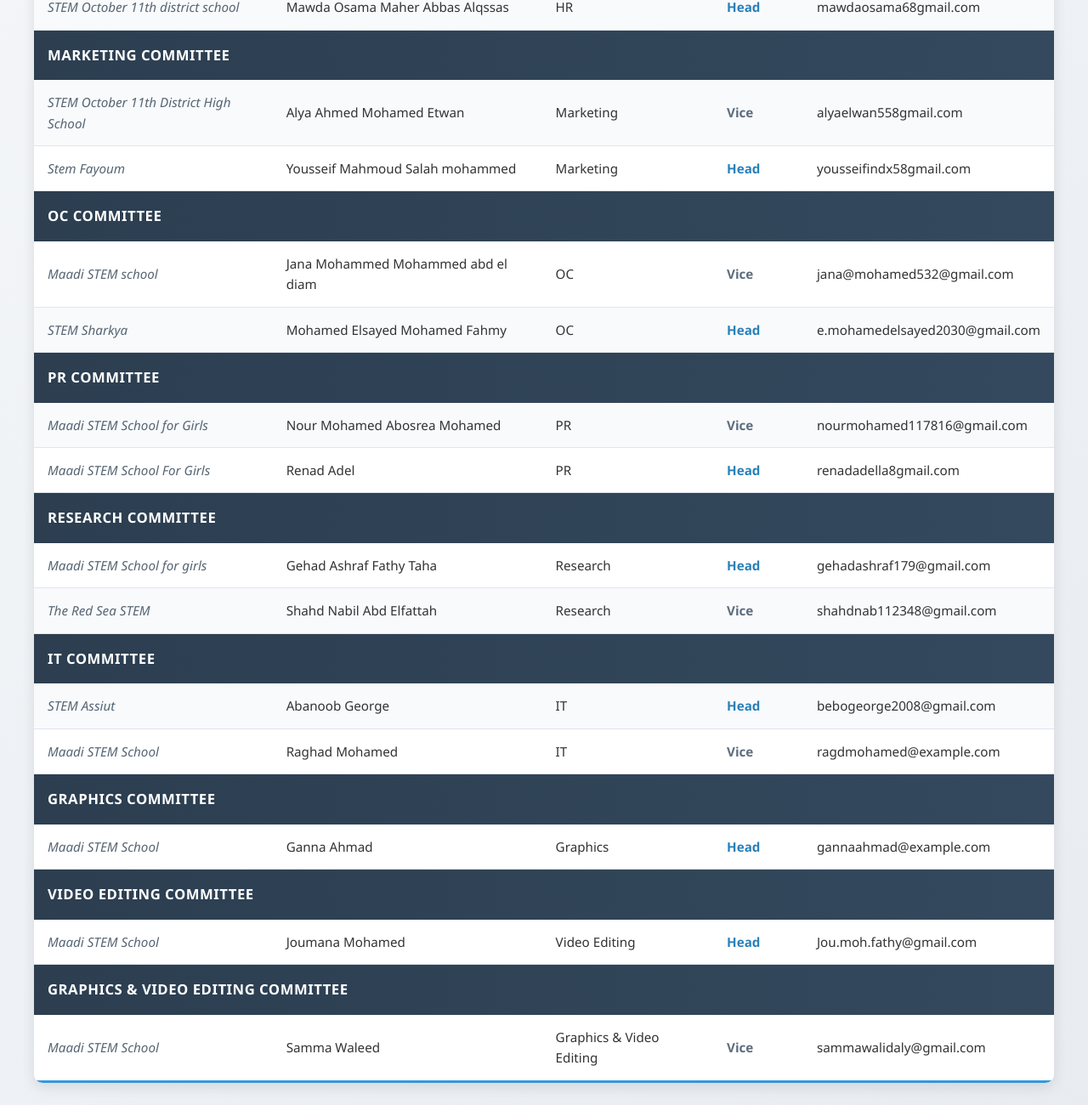
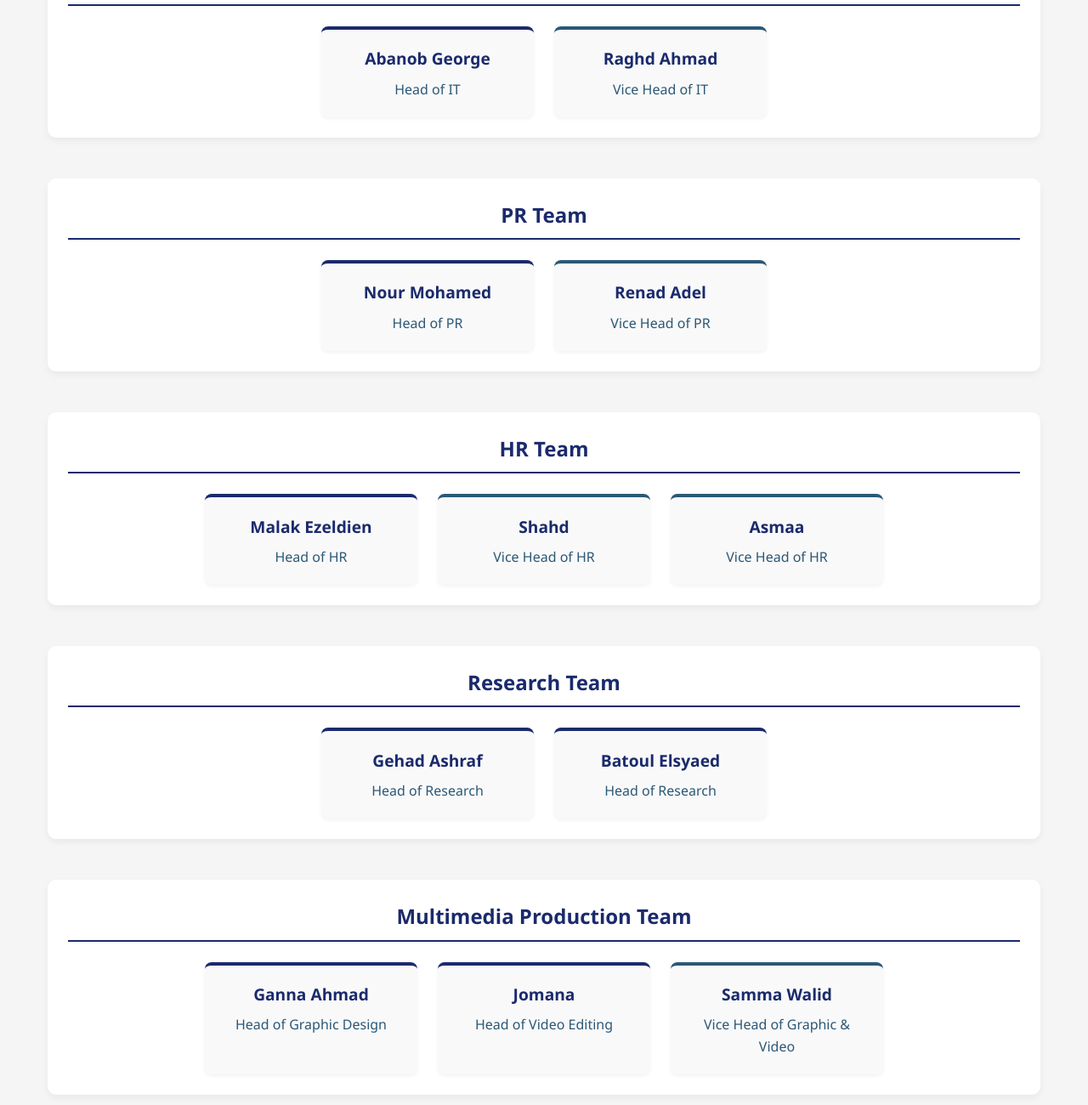
Before and after one commit to fatma170hussien/derct, a plain HTML site: page index.html in a window 1280 px wide. Shown: the part 539-1839 px from the top of the page at 85% size. Drawn offline with Linux system fonts and the light colour scheme.

Commit message:
Update index.html

```diff
--- a/index.html
+++ b/index.html
@@ -3,273 +3,273 @@
 <head>
     <meta charset="UTF-8">
     <meta name="viewport" content="width=device-width, initial-scale=1.0">
-    <title>Maadi MUN</title>
+    <title>Maadi MUN - Model United Nations</title>
     <style>
+        * {
+            margin: 0;
+            padding: 0;
+            box-sizing: border-box;
+            font-family: 'Segoe UI', Tahoma, Geneva, Verdana, sans-serif;
+        }
+
         body {
-            font-family: 'Segoe UI', Tahoma, Geneva, Verdana, sans-serif;
+            background-color: #f5f5f5;
+            color: #333;
             line-height: 1.6;
-            color: #333;
+        }
+
+        header {
+            background: linear-gradient(135deg, #1a2a6c, #2b5876);
+            color: white;
+            text-align: center;
+            padding: 2rem 1rem;
+            box-shadow: 0 4px 12px rgba(0, 0, 0, 0.1);
+        }
+
+        header h1 {
+            font-size: 2.5rem;
+            margin-bottom: 0.5rem;
+        }
+
+        header p {
+            font-size: 1.2rem;
+            max-width: 800px;
+            margin: 0 auto;
+        }
+
+        .container {
             max-width: 1200px;
             margin: 0 auto;
-            padding: 20px;
-            background: linear-gradient(135deg, #f5f7f9 0%, #e8ecf1 100%);
+            padding: 2rem 1rem;
         }
-        h1 {
+
+        .team-section {
+            margin-bottom: 3rem;
+            background: white;
+            border-radius: 10px;
+            padding: 1.5rem;
+            box-shadow: 0 4px 8px rgba(0, 0, 0, 0.05);
+        }
+
+        .team-header {
             text-align: center;
-            color: #2c3e50;
-            margin-bottom: 30px;
-            padding-bottom: 15px;
-            border-bottom: 3px solid #3498db;
-            text-shadow: 1px 1px 2px rgba(0,0,0,0.1);
+            margin-bottom: 1.5rem;
+            padding-bottom: 0.5rem;
+            border-bottom: 2px solid #1a2a6c;
+            color: #1a2a6c;
         }
-        table {
-            width: 100%;
-            border-collapse: collapse;
-            margin: 25px 0;
-            font-size: 0.95em;
-            box-shadow: 0 5px 15px rgba(0, 0, 0, 0.1);
-            background-color: #fff;
-            border-radius: 10px;
-            overflow: hidden;
+
+        .team-members {
+            display: flex;
+            flex-wrap: wrap;
+            justify-content: center;
+            gap: 1.5rem;
         }
-        thead tr {
-            background: linear-gradient(to right, #3498db, #2c3e50);
-            color: #ffffff;
-            text-align: left;
-            font-size: 1.05em;
+
+        .member-card {
+            background: #f9f9f9;
+            border-radius: 8px;
+            padding: 1.2rem;
+            width: 250px;
+            text-align: center;
+            transition: transform 0.3s ease, box-shadow 0.3s ease;
+            box-shadow: 0 2px 4px rgba(0, 0, 0, 0.05);
         }
-        th, td {
-            padding: 14px 16px;
-            border-bottom: 1px solid #e1e5eb;
+
+        .member-card:hover {
+            transform: translateY(-5px);
+            box-shadow: 0 8px 16px rgba(0, 0, 0, 0.1);
         }
-        tbody tr:nth-of-type(even) {
-            background-color: #f8fafc;
+
+        .member-card h3 {
+            color: #1a2a6c;
+            margin-bottom: 0.5rem;
+            font-size: 1.2rem;
         }
-        tbody tr:last-of-type {
-            border-bottom: 3px solid #3498db;
+
+        .member-card p {
+            color: #2b5876;
+            font-weight: 500;
         }
-        tbody tr:hover {
-            background-color: #e1f0fa;
-            transition: background-color 0.3s ease;
+
+        .head {
+            border-top: 4px solid #1a2a6c;
         }
-        .committee-header {
-            background: linear-gradient(to right, #2c3e50, #34495e);
+
+        .vice-head {
+            border-top: 4px solid #2b5876;
+        }
+
+        footer {
+            background: #1a2a6c;
             color: white;
-            font-weight: 800;
-            font-size: 1.1em;
-            text-transform: uppercase;
-            letter-spacing: 0.5px;
+            text-align: center;
+            padding: 1.5rem;
+            margin-top: 2rem;
         }
-        .committee-header td {
-            padding: 16px;
-            border-bottom: none;
-        }
-        .head {
-            font-weight: bold;
-            color: #2980b9;
-        }
-        .vice {
-            color: #5d6d7e;
-            font-weight: 600;
-        }
-        .school {
-            font-style: italic;
-            color: #566573;
-        }
+
         @media (max-width: 768px) {
-            table {
-                display: block;
-                overflow-x: auto;
+            .team-members {
+                gap: 1rem;
             }
-            th, td {
-                padding: 10px 12px;
+
+            .member-card {
+                width: 100%;
+                max-width: 300px;
+            }
+
+            header h1 {
+                font-size: 2rem;
             }
         }
     </style>
 </head>
 <body>
-    <h1>Maadi MUN</h1>
+    <header>
+        <h1>Maadi MUN</h1>
+        <p>Model United Nations - Organizational Team and Committee</p>
+    </header>
 
-    <table>
-        <thead>
-            <tr>
-                <th>School</th>
-                <th>Name</th>
-                <th>Committee</th>
-                <th>Position</th>
-                <th>Email</th>
-            </tr>
-        </thead>
-        <tbody>
-            <!-- Content Writing Committee -->
-            <tr class="committee-header">
-                <td colspan="5">Content Writing Committee</td>
-            </tr>
-            <tr>
-                <td class="school">STEM High School for Boys - 6 October</td>
-                <td>Adham Mohamed Sayed Ahmed</td>
-                <td>Content Writing</td>
-                <td class="head">Head</td>
-                <td>adhammohamed17709@gmail.com</td>
-            </tr>
-            <tr>
-                <td class="school">Maadi STEM School</td>
-                <td>Saja Nashaat</td>
-                <td>Content Writing</td>
-                <td class="vice">Vice Head</td>
-                <td>sajaalhassany55@gmail.com</td>
-            </tr>
+    <div class="container">
+        <section class="team-section">
+            <div class="team-header">
+                <h2>Content Writing Team</h2>
+            </div>
+            <div class="team-members">
+                <div class="member-card head">
+                    <h3>Adham Mohammed</h3>
+                    <p>Head of Content</p>
+                </div>
+                <div class="member-card vice-head">
+                    <h3>Saja</h3>
+                    <p>Vice Head of Content</p>
+                </div>
+            </div>
+        </section>
 
-            <!-- HR Committee -->
-            <tr class="committee-header">
-                <td colspan="5">HR Committee</td>
-            </tr>
-            <tr>
-                <td class="school">Obour STEM school</td>
-                <td>Asmaa Hassan Etaim</td>
-                <td>HR</td>
-                <td class="vice">Vice</td>
-                <td>asmaaetaim037@gmail.com</td>
-            </tr>
-            <tr>
-                <td class="school">STEM October 11th district school</td>
-                <td>Mawda Osama Maher Abbas Alqssas</td>
-                <td>HR</td>
-                <td class="head">Head</td>
-                <td>mawdaosama68gmail.com</td>
-            </tr>
+        <section class="team-section">
+            <div class="team-header">
+                <h2>IT Team</h2>
+            </div>
+            <div class="team-members">
+                <div class="member-card head">
+                    <h3>Abanob George</h3>
+                    <p>Head of IT</p>
+                </div>
+                <div class="member-card vice-head">
+                    <h3>Raghd Ahmad</h3>
+                    <p>Vice Head of IT</p>
+                </div>
+            </div>
+        </section>
 
-            <!-- Marketing Committee -->
-            <tr class="committee-header">
-                <td colspan="5">Marketing Committee</td>
-            </tr>
-            <tr>
-                <td class="school">STEM October 11th District High School</td>
-                <td>Alya Ahmed Mohamed Etwan</td>
-                <td>Marketing</td>
-                <td class="vice">Vice</td>
-                <td>alyaelwan558gmail.com</td>
-            </tr>
-            <tr>
-                <td class="school">Stem Fayoum</td>
-                <td>Yousseif Mahmoud Salah mohammed</td>
-                <td>Marketing</td>
-                <td class="head">Head</td>
-                <td>yousseifindx58gmail.com</td>
-            </tr>
+        <section class="team-section">
+            <div class="team-header">
+                <h2>PR Team</h2>
+            </div>
+            <div class="team-members">
+                <div class="member-card head">
+                    <h3>Nour Mohamed</h3>
+                    <p>Head of PR</p>
+                </div>
+                <div class="member-card vice-head">
+                    <h3>Renad Adel</h3>
+                    <p>Vice Head of PR</p>
+                </div>
+            </div>
+        </section>
 
-            <!-- OC Committee -->
-            <tr class="committee-header">
-                <td colspan="5">OC Committee</td>
-            </tr>
-            <tr>
-                <td class="school">Maadi STEM school</td>
-                <td>Jana Mohammed Mohammed abd el diam</td>
-                <td>OC</td>
-                <td class="vice">Vice</td>
-                <td>jana@mohamed532@gmail.com</td>
-            </tr>
-            <tr>
-                <td class="school">STEM Sharkya</td>
-                <td>Mohamed Elsayed Mohamed Fahmy</td>
-                <td>OC</td>
-                <td class="head">Head</td>
-                <td>e.mohamedelsayed2030@gmail.com</td>
-            </tr>
+        <section class="team-section">
+            <div class="team-header">
+                <h2>HR Team</h2>
+            </div>
+            <div class="team-members">
+                <div class="member-card head">
+                    <h3>Malak Ezeldien</h3>
+                    <p>Head of HR</p>
+                </div>
+                <div class="member-card vice-head">
+                    <h3>Shahd</h3>
+                    <p>Vice Head of HR</p>
+                </div>
+                <div class="member-card vice-head">
+                    <h3>Asmaa</h3>
+                    <p>Vice Head of HR</p>
+                </div>
+            </div>
+        </section>
 
-            <!-- PR Committee -->
-            <tr class="committee-header">
-                <td colspan="5">PR Committee</td>
-            </tr>
-            <tr>
-                <td class="school">Maadi STEM School for Girls</td>
-                <td>Nour Mohamed Abosrea Mohamed</td>
-                <td>PR</td>
-                <td class="vice">Vice</td>
-                <td>nourmohamed117816@gmail.com</td>
-            </tr>
-            <tr>
-                <td class="school">Maadi STEM School For Girls</td>
-                <td>Renad Adel</td>
-                <td>PR</td>
-                <td class="head">Head</td>
-                <td>renadadella8gmail.com</td>
-            </tr>
+        <section class="team-section">
+            <div class="team-header">
+                <h2>Research Team</h2>
+            </div>
+            <div class="team-members">
+                <div class="member-card head">
+                    <h3>Gehad Ashraf</h3>
+                    <p>Head of Research</p>
+                </div>
+                <div class="member-card head">
+                    <h3>Batoul Elsyaed</h3>
+                    <p>Head of Research</p>
+                </div>
+            </div>
+        </section>
 
-            <!-- Research Committee -->
-            <tr class="committee-header">
-                <td colspan="5">Research Committee</td>
-            </tr>
-            <tr>
-                <td class="school">Maadi STEM School for girls</td>
-                <td>Gehad Ashraf Fathy Taha</td>
-                <td>Research</td>
-                <td class="head">Head</td>
-                <td>gehadashraf179@gmail.com</td>
-            </tr>
-            <tr>
-                <td class="school">The Red Sea STEM</td>
-                <td>Shahd Nabil Abd Elfattah</td>
-                <td>Research</td>
-                <td class="vice">Vice</td>
-                <td>shahdnab112348@gmail.com</td>
-            </tr>
+        <section class="team-section">
+            <div class="team-header">
+                <h2>Multimedia Production Team</h2>
+            </div>
+            <div class="team-members">
+                <div class="member-card head">
+                    <h3>Ganna Ahmad</h3>
+                    <p>Head of Graphic Design</p>
+                </div>
+                <div class="member-card head">
+                    <h3>Jomana</h3>
+                    <p>Head of Video Editing</p>
+                </div>
+                <div class="member-card vice-head">
+                    <h3>Samma Walid</h3>
+                    <p>Vice Head of Graphic & Video</p>
+                </div>
+            </div>
+        </section>
 
-            <!-- IT Committee -->
-            <tr class="committee-header">
-                <td colspan="5">IT Committee</td>
-            </tr>
-            <tr>
-                <td class="school">STEM Assiut</td>
-                <td>Abanoob George</td>
-                <td>IT</td>
-                <td class="head">Head</td>
-                <td>bebogeorge2008@gmail.com</td>
-            </tr>
-            <tr>
-                <td class="school">Maadi STEM School</td>
-                <td>Raghad Mohamed</td>
-                <td>IT</td>
-                <td class="vice">Vice</td>
-                <td>ragdmohamed@example.com</td>
-            </tr>
+        <section class="team-section">
+            <div class="team-header">
+                <h2>Marketing Team</h2>
+            </div>
+            <div class="team-members">
+                <div class="member-card head">
+                    <h3>Sarah Mohamed</h3>
+                    <p>Head of Marketing</p>
+                </div>
+                <div class="member-card vice-head">
+                    <h3>Alya Ahmad</h3>
+                    <p>Vice Head of Marketing</p>
+                </div>
+            </div>
+        </section>
 
-            <!-- Graphics Committee -->
-            <tr class="committee-header">
-                <td colspan="5">Graphics Committee</td>
-            </tr>
-            <tr>
-                <td class="school">Maadi STEM School</td>
-                <td>Ganna Ahmad</td>
-                <td>Graphics</td>
-                <td class="head">Head</td>
-                <td>gannaahmad@example.com</td>
-            </tr>
+        <section class="team-section">
+            <div class="team-header">
+                <h2>OC Logistics Team</h2>
+            </div>
+            <div class="team-members">
+                <div class="member-card head">
+                    <h3>Mohammed Elsayed</h3>
+                    <p>Head of OC Logistics</p>
+                </div>
+                <div class="member-card vice-head">
+                    <h3>Jana Mohammed</h3>
+                    <p>Vice Head of OC Logistics</p>
+                </div>
+            </div>
+        </section>
+    </div>
 
-            <!-- Video Editing Committee -->
-            <tr class="committee-header">
-                <td colspan="5">Video Editing Committee</td>
-            </tr>
-            <tr>
-                <td class="school">Maadi STEM School</td>
-                <td>Joumana Mohamed</td>
-                <td>Video Editing</td>
-                <td class="head">Head</td>
-                <td>Jou.moh.fathy@gmail.com</td>
-            </tr>
-
-            <!-- Graphics & Video Editing Committee -->
-            <tr class="committee-header">
-                <td colspan="5">Graphics & Video Editing Committee</td>
-            </tr>
-            <tr>
-                <td class="school">Maadi STEM School</td>
-                <td>Samma Waleed</td>
-                <td>Graphics & Video Editing</td>
-                <td class="vice">Vice</td>
-                <td>sammawalidaly@gmail.com</td>
-            </tr>
-        </tbody>
-    </table>
+    <footer>
+        <p>Maadi MUN &copy; 2025. All rights reserved.</p>
+    </footer>
 </body>
 </html>
```
